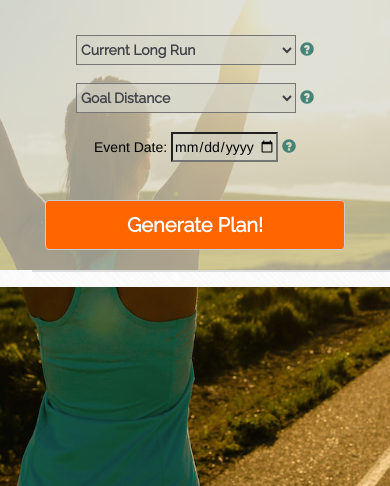
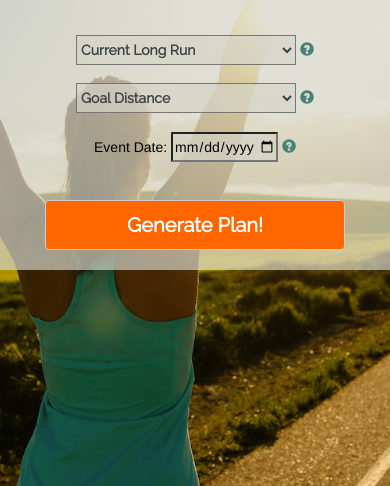
Before and after one commit to allieglotfelty/running-plan, a Flask app: page / in a window 390 px wide. Shown: the part 253-739 px from the top of the page. Run offline with Flask 2, Linux system fonts and the light colour scheme; some libraries are stand-ins or nearby versions.

Commit message:
Hide homepage table div until table is created to support responsive design

```diff
--- a/static/run_plan.js
+++ b/static/run_plan.js
@@ -37,6 +37,7 @@ $(document).ready(function() {
       }
       $("#run-info-chart").append('</tr>');
     }
+    $("#table-div").removeAttr("hidden");
     $("#plan-calendar").removeAttr("hidden");
     $("#generate-plan").attr('value', 'Update Plan');
     $("#download-to-excel").show();
--- a/templates/homepage.html
+++ b/templates/homepage.html
@@ -112,7 +112,7 @@
 
  <div class="container-fluid patterned">
     <div class="row">
-      <div class="col-xs-offset-1 col-xs-10 table-responsive">
+      <div class="col-xs-offset-1 col-xs-10 table-responsive" id="table-div" hidden>
         <table id="plan-calendar" name="plan-calendar" border="1px" class="table table-bordered" hidden>
           <thead id="plan-header">
             <tr>
```
